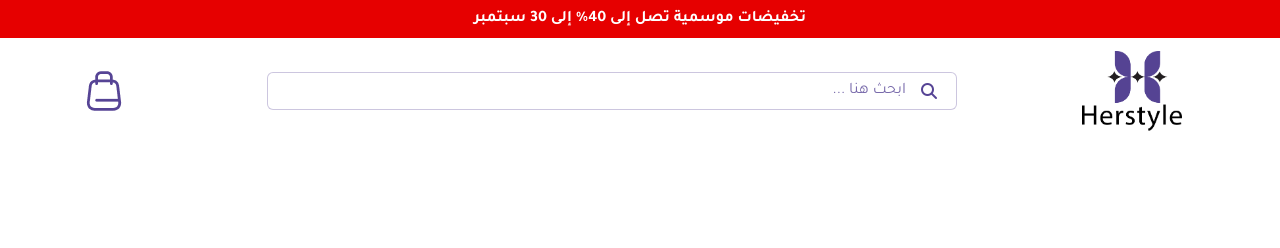
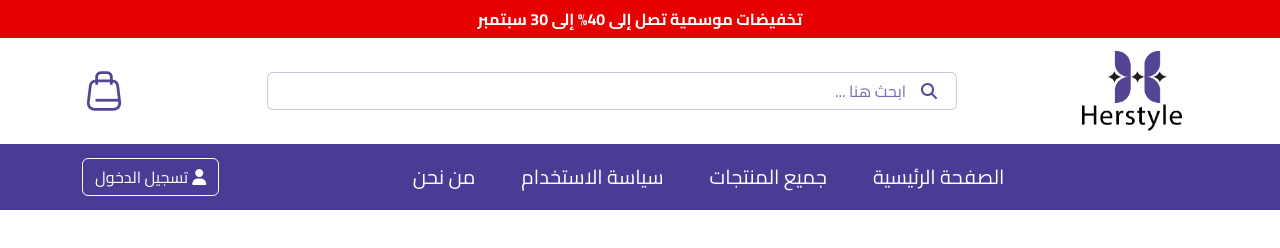
Before and after one commit to alaawael20/Her-Style-Final-Project, a plain HTML site: page index.html in a window 1280 px wide. Drawn offline with Linux system fonts and the light colour scheme.

Commit message:
Finish The Navbar

```diff
--- a/assets/css/style.css
+++ b/assets/css/style.css
@@ -5,7 +5,7 @@
 }
 
 body {
-  font-family: "Tajawal", sans-serif;
+  font-family: "Cairo", sans-serif;
 }
 
 .top-bar {
@@ -85,3 +85,36 @@ body {
     margin-bottom: 0;
   }
 }
+
+.custom-navbar {
+  background-color: #4b3b94;
+  padding: 10px 0;
+}
+
+.navbar-nav .nav-link {
+  color: #fff;
+  font-size: 20px;
+  margin: 0 15px;
+}
+
+.login-btn i {
+  margin-left: 5px;
+}
+
+.navbar-nav .nav-link:hover {
+  text-decoration: underline;
+  color: #ddd;
+}
+
+.login-btn {
+  border: 1px solid #fff;
+  color: #fff;
+  padding: 6px 12px;
+  font-size: 16px;
+  transition: 0.3s;
+}
+
+.login-btn:hover {
+  background-color: #fff;
+  color: #4b3b94;
+}
--- a/index.html
+++ b/index.html
@@ -9,8 +9,9 @@
     <link rel="stylesheet" href="./assets/css/style.css">
     <link rel="preconnect" href="https://fonts.googleapis.com">
     <link rel="preconnect" href="https://fonts.gstatic.com" crossorigin>
-    <link href="https://fonts.googleapis.com/css2?family=Tajawal:wght@200;300;400;500;700;800;900&display=swap"
-        rel="stylesheet">
+    <link rel="preconnect" href="https://fonts.googleapis.com">
+    <link rel="preconnect" href="https://fonts.gstatic.com" crossorigin>
+    <link href="https://fonts.googleapis.com/css2?family=Cairo:wght@200..1000&display=swap" rel="stylesheet">
     <link rel="icon" href="./assets/images/logo.png" type="image/png">
     <script src="https://kit.fontawesome.com/5a1ddf1742.js" crossorigin="anonymous"></script>
 </head>
@@ -23,7 +24,7 @@
     </div>
     <!-- End Top Bar   -->
 
-    <!-- Start Nav Bar   -->
+    <!-- Start Search Bar   -->
     <nav class="navbar navbar-expand-lg">
         <div
             class="container d-flex flex-lg-row align-items-center justify-content-between flex-column flex-lg-row gap-3">
@@ -53,9 +54,34 @@
 
         </div>
     </nav>
-    <!-- End Nav Bar   -->
+    <!-- End Search Bar   -->
 
+    <!-- Start Nav Bar -->
+    <nav class="navbar navbar-expand-lg custom-navbar">
+        <div class="container">
 
+            <button class="navbar-toggler ms-auto" type="button" data-bs-toggle="collapse" data-bs-target="#navbarNav"
+                aria-controls="navbarNav" aria-expanded="false" aria-label="Toggle navigation">
+                <span class="navbar-toggler-icon"></span>
+            </button>
+
+            <div class="collapse navbar-collapse justify-content-center" id="navbarNav">
+                <div class="w-100 d-flex justify-content-between align-items-center flex-wrap">
+                    <a class="btn btn-outline-light login-btn order-3 order-lg-3" href="#">
+                        <i class="fa-solid fa-user ms-1"></i>تسجيل الدخول
+                    </a>
+
+                    <ul class="navbar-nav mx-auto order-1 order-lg-2 mb-2 mb-lg-0">
+                        <li class="nav-item"><a class="nav-link" href="#">الصفحة الرئيسية</a></li>
+                        <li class="nav-item"><a class="nav-link" href="#">جميع المنتجات</a></li>
+                        <li class="nav-item"><a class="nav-link" href="#">سياسة الاستخدام</a></li>
+                        <li class="nav-item"><a class="nav-link" href="#">من نحن</a></li>
+                    </ul>
+                </div>
+            </div>
+        </div>
+    </nav>
+    <!-- End Nav Bar -->
 
     <script src="./assets/js/main.js"></script>
     <script src="./assets/js/bootstrap.bundle.min.js"></script>
```
